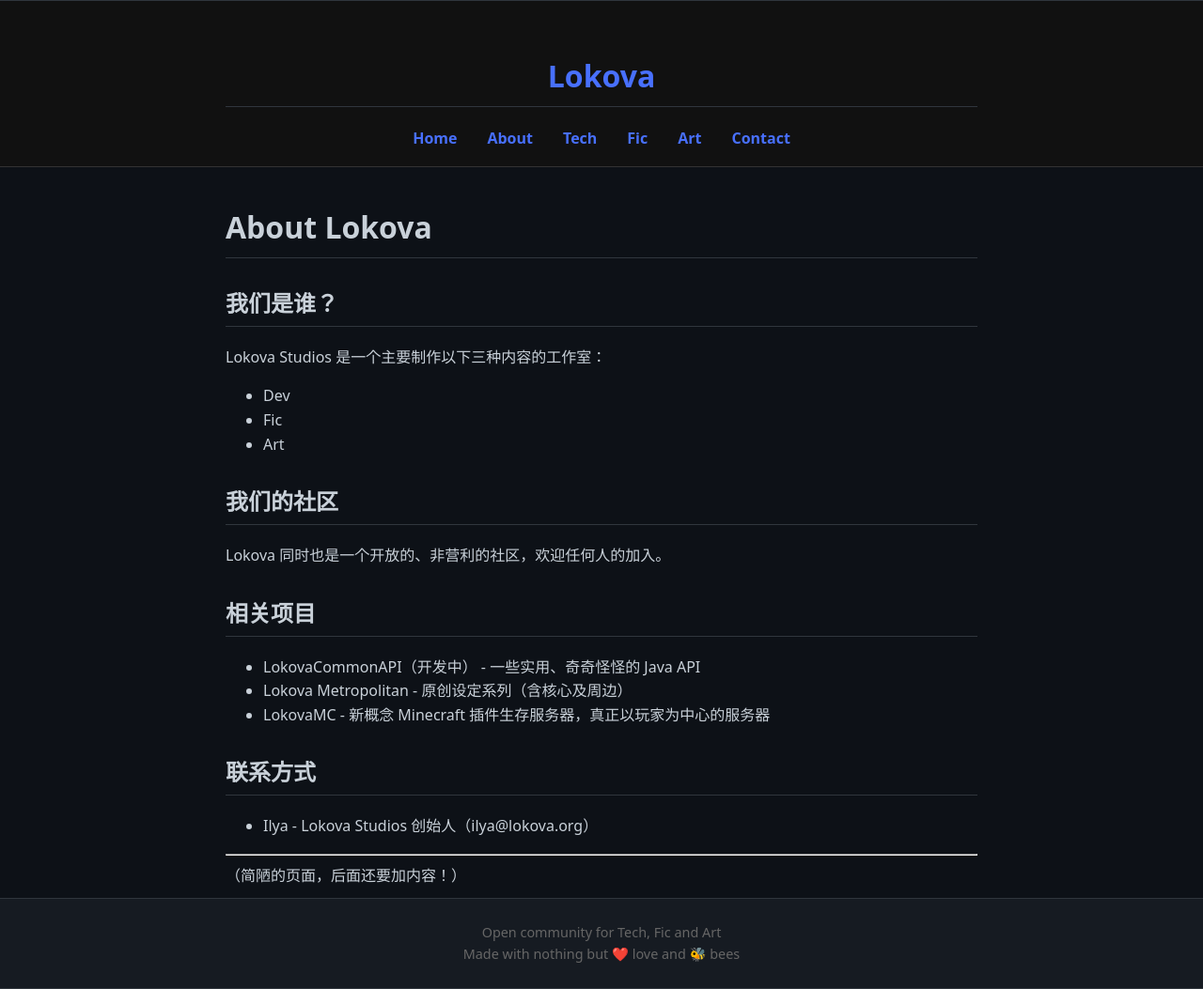
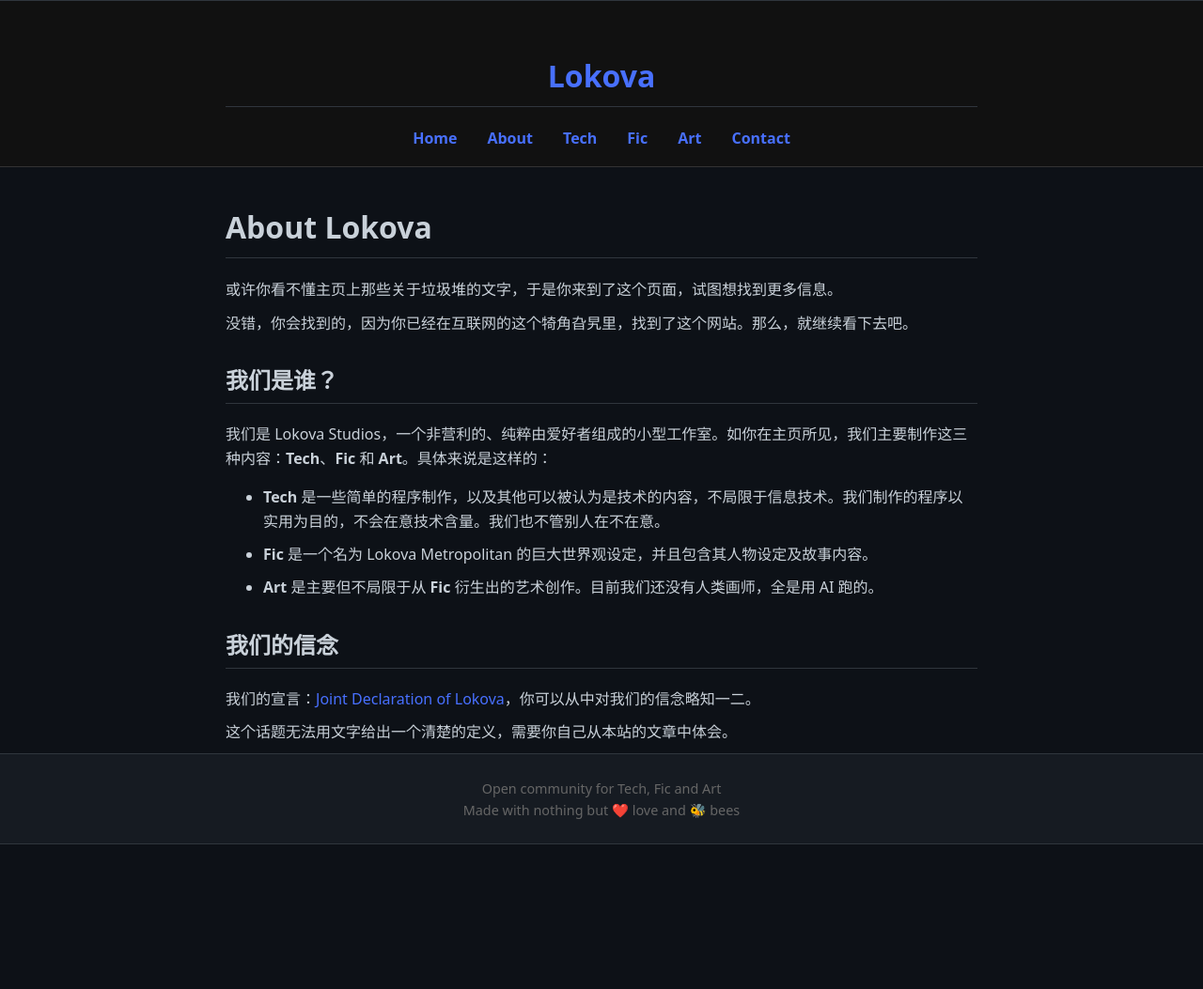
Before and after one commit to IlyaYezelovsky/lokova.org, a Jekyll site: the page built from about.md, in a window 1280 px wide. Shown: the whole page at 94% size. Built offline with Jekyll 4.4.1, drawn with Linux system fonts in a browser that asks for light colours; after the commit the page ends 900 px from its top, so only the background shows below that.

Commit message:
Update about.md

```diff
--- a/about.md
+++ b/about.md
@@ -5,27 +5,22 @@ nav_order: 2
 ---
 # About Lokova
 
+或许你看不懂主页上那些关于垃圾堆的文字，于是你来到了这个页面，试图想找到更多信息。
+
+没错，你会找到的，因为你已经在互联网的这个犄角旮旯里，找到了这个网站。那么，就继续看下去吧。
+
 ## 我们是谁？
 
-Lokova Studios 是一个主要制作以下三种内容的工作室：
+我们是 Lokova Studios，一个非营利的、纯粹由爱好者组成的小型工作室。如你在主页所见，我们主要制作这三种内容：**Tech**、**Fic** 和 **Art**。具体来说是这样的：
 
-- Dev
-- Fic
-- Art
+* **Tech** 是一些简单的程序制作，以及其他可以被认为是技术的内容，不局限于信息技术。我们制作的程序以实用为目的，不会在意技术含量。我们也不管别人在不在意。
 
-## 我们的社区
+* **Fic** 是一个名为 Lokova Metropolitan 的巨大世界观设定，并且包含其人物设定及故事内容。
 
-Lokova 同时也是一个开放的、非营利的社区，欢迎任何人的加入。
+* **Art** 是主要但不局限于从 **Fic** 衍生出的艺术创作。目前我们还没有人类画师，全是用 AI 跑的。
 
-## 相关项目
+## 我们的信念
 
-- LokovaCommonAPI（开发中） - 一些实用、奇奇怪怪的 Java API
-- Lokova Metropolitan - 原创设定系列（含核心及周边）
-- LokovaMC - 新概念 Minecraft 插件生存服务器，真正以玩家为中心的服务器
+我们的宣言：[Joint Declaration of Lokova](https://www.lokova.org/declaration)，你可以从中对我们的信念略知一二。
 
-## 联系方式
-- Ilya - Lokova Studios 创始人（ilya@lokova.org）
-
-----
-
-（简陋的页面，后面还要加内容！）
+这个话题无法用文字给出一个清楚的定义，需要你自己从本站的文章中体会。
```
